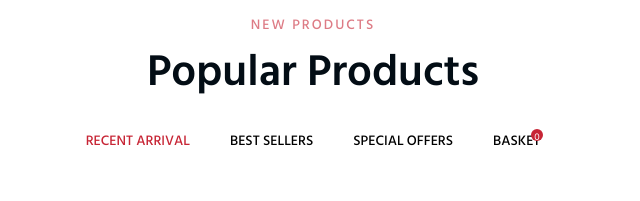
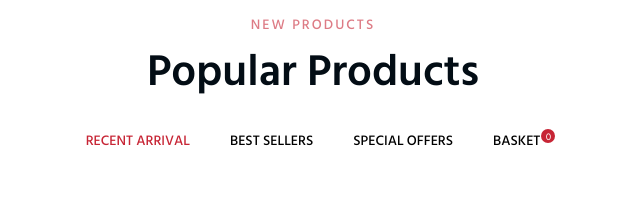
Before and after one commit to tomasaxuuu/LinkedTechLayout, a plain HTML site: page index.html in a window 1280 px wide. Shown: the part 2580-2781 px from the top of the page, 327-967 px from the left. Drawn offline with nearby package versions, Linux system fonts and the light colour scheme.

Commit message:
fixed before upload

```diff
--- a/index.html
+++ b/index.html
@@ -206,13 +206,15 @@
                 <div class="names">
                     <span class="name-text-about ">New Products</span>
                     <span class="name-text-about-under">Popular Products</span>
-                    <ul class="pages">
-                        <li class="this-page">Recent arrival</li>
-                        <li class="this-page">best sellers</li>
-                        <li class="this-page">special offers</li>
-                        <li id="basket-box" class="this-page">basket</li>
-                        <div class="circle">0</div>
-                    </ul>
+                    <div class="pages">
+                        <div class="this-page">Recent arrival</div>
+                        <div class="this-page">best sellers</div>
+                        <div class="this-page">special offers</div>
+                        <div id="basket-box" class="this-page">
+                            basket
+                            <div class="circle">0</div>
+                        </div>
+                    </div>
                 </div>
                 <div class="basket-block-1">
                     <div class="basket">
--- a/scripts/basket.js
+++ b/scripts/basket.js
@@ -1,13 +1,15 @@
-
 const basket = document.querySelector(".card-basket");
 const basketBox1 = document.querySelector('.circle');
+
 let countitem = 0;
 // обращаемся ко всему окну
 window.addEventListener("click", function(event) {
 
      // находим родителя наших кнопок
     if(event.target.closest('.basket-block img')) {
+
         const card = event.target.closest('.item-product');
+
         // характеристики нашего очередного товара
         const product = {
             id: card.dataset.id,
@@ -17,6 +19,8 @@ window.addEventListener("click", function(event) {
             price: card.querySelector('.newPrice').innerHTML,
             priceNumber: +card.querySelector('.newPrice').innerHTML.slice(2, -3),
         };
+
+        // карточка товара, то есть так как она будет вставляться в блок корзины
         const cardItem = `
             <div class="item-product" data-id="${product.id}">
                 <img src="${product.img}" alt="headphones">
@@ -38,10 +42,12 @@ window.addEventListener("click", function(event) {
             </div>
         `;
 
+        // кол-во товаров в корзине
+        countitem += +product.counter;
 
-        countitem += +product.counter;
-         // вставка нашего товара в наш блок
+         // вставка нашего товара в наш блок корзины
         basket.insertAdjacentHTML('beforeend', cardItem);
+
         basketBox1.innerHTML = `${countitem}`;
     }
 
--- a/scripts/counter.js
+++ b/scripts/counter.js
@@ -1,4 +1,3 @@
-
 // обращаемся ко всему окну
 window.addEventListener("click", function(event) {
     let counter;
--- a/scripts/main.js
+++ b/scripts/main.js
@@ -22,6 +22,7 @@ item.forEach(el => el.addEventListener("click", function() {
 
 const basketBox = document.getElementById("basket-box");
 const basketBlock = document.querySelector(".basket-block-1");
+
 basketBox.addEventListener("click", function() {
     basketBox.classList.toggle('redbtn')
     basketBlock.classList.toggle('displayNone');
--- a/styles/_basket.scss
+++ b/styles/_basket.scss
@@ -99,18 +99,19 @@
 }
 .circle {
     position: absolute;
-    width: 12px;
-    height: 12px;
+    width: 14px;
+    height: 14px;
     top: 0;
-    right: 340px;
+    right: -15px;
     background: #C72535;
     font-weight: 400;
     font-size: 10px;
     line-height: 16px;
     text-transform: uppercase;
     color: #FFFFFF;
-    border-radius: 15px
+    border-radius: 15px;
+    z-index: 1;
 }
-.pages {
+#basket-box {
     position: relative;
 }
```
Also changed, not shown: styles/styles.css, 1 other file.
